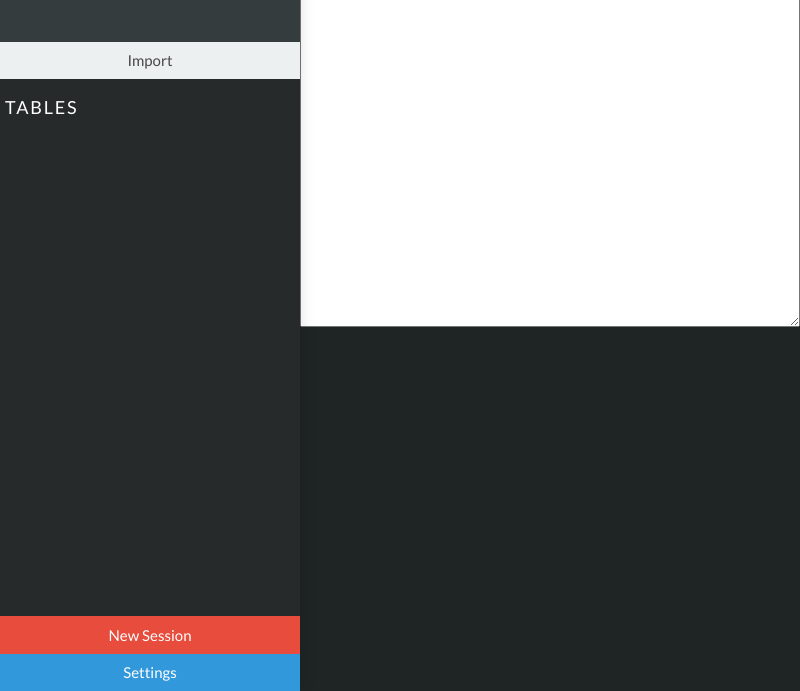
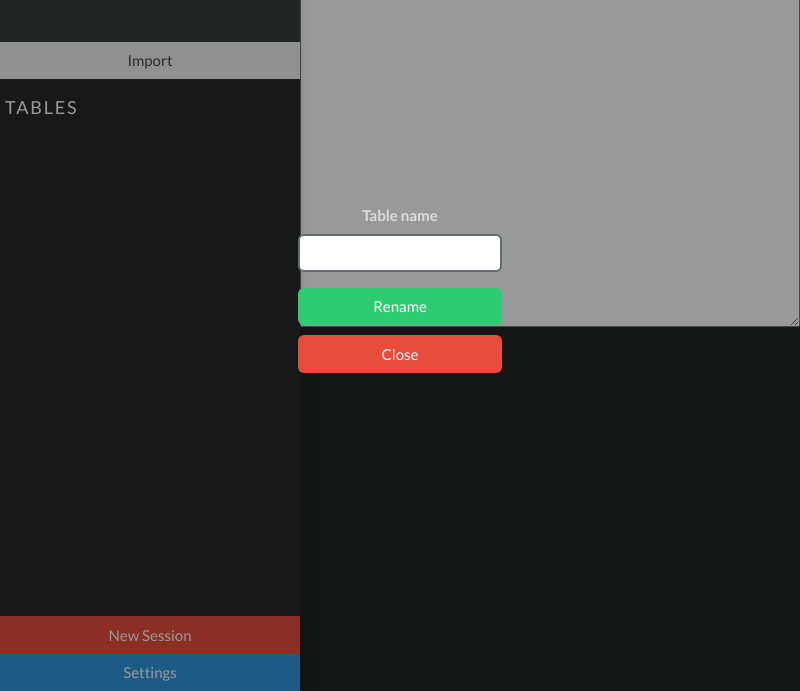
Before and after one commit to Giancarl021/csvql-gui, an Electron app: page app/main.html in a window 800 px wide. Shown: the part 109-800 px from the top of the page. Drawn offline with Linux system fonts and the light colour scheme; no server answers.

Commit message:
Started rename modal

```diff
--- a/app/css/main.css
+++ b/app/css/main.css
@@ -107,7 +107,8 @@ body {
 }
 
 #history-panel,
-#drag-panel {
+#drag-panel,
+#rename-panel {
     position: absolute;
     display: flex;
     align-items: center;
@@ -120,11 +121,28 @@ body {
     transition: opacity .3s;
     font-size: 1.5em;
     pointer-events: none;
+    opacity: 0;
 }
 
 #history-panel {
     background-color: #0006;
     z-index: 9997;
+}
+
+#rename-panel {
+    background-color: #0006;
+    z-index: 9996;
+    opacity: 1;
+    pointer-events: all;
+}
+
+#rename-panel > section > * {
+    width: 100%;
+    text-align: center;
+}
+
+#rename-panel button {
+    margin: 5px 0;
 }
 
 #history-container {
@@ -144,6 +162,8 @@ body {
     bottom: 15px;
     transition: opacity .3s;
     max-width: calc(100% - 30px);
+    opacity: 0;
+    z-index: 9999;
 }
 
 .CodeMirror {
--- a/app/js/fn.js
+++ b/app/js/fn.js
@@ -29,4 +29,12 @@ function setFn() {
             fn.fireError(result.error);
         }
     };
+
+    fn.showRenameModal = originTable => {
+
+    };
+
+    fn.hideRenameModal = () => {
+
+    };
 }
--- a/app/main.html
+++ b/app/main.html
@@ -61,7 +61,7 @@
     </main>
 
     <!-- MODAL'S -->
-    <div id="history-panel" class="section" style="opacity: 0">
+    <div id="history-panel" class="section">
         <div id="history-container">
             <table class="table" id="history-table">
                 <thead>
@@ -77,10 +77,22 @@
         </div>
         <button class="button is-danger" onclick="fn.hideHistory()">Close</button>
     </div>
-    <div id="drag-panel" style="opacity: 0">
+    <div id="rename-panel">
+        <section class="section">
+            <div class="field">
+                <label class="label">Table name</label>
+                <p class="control">
+                    <input class="input" type="text" placeholder="">
+                </p>
+            </div>
+            <button class="button is-success" onclick="const i = this.parentElement.querySelector('input'); fn.renameTable(i.placeholder, i.value)">Rename</button>
+            <button class="button is-danger" onclick="fn.hideRenameModal()">Close</button>
+        </section>
+    </div>
+    <div id="drag-panel">
         Drop the files here
     </div>
-    <article class="message is-danger" id="error-panel" style="opacity: 0">
+    <article class="message is-danger" id="error-panel">
         <div class="message-header">
             <p>Error</p>
         </div>
--- a/src/create-window.js
+++ b/src/create-window.js
@@ -14,7 +14,7 @@ module.exports = function () {
         icon: path.resolve(__dirname, '..', 'build', 'icon.png')
     });
 
-    win.removeMenu();
+    // win.removeMenu();
 
     win.loadFile('app/main.html');
 }
--- a/src/events.js
+++ b/src/events.js
@@ -50,7 +50,7 @@ module.exports = async function () {
 
     ipcMain.handle('csvql.rename', async (event, tableName, newName) => {
         try {
-            csvql.schema('rename', tableName, newName);
+            await csvql.schema('rename', tableName, newName);
         } catch (err) {
             return {
                 error: err.message
```
